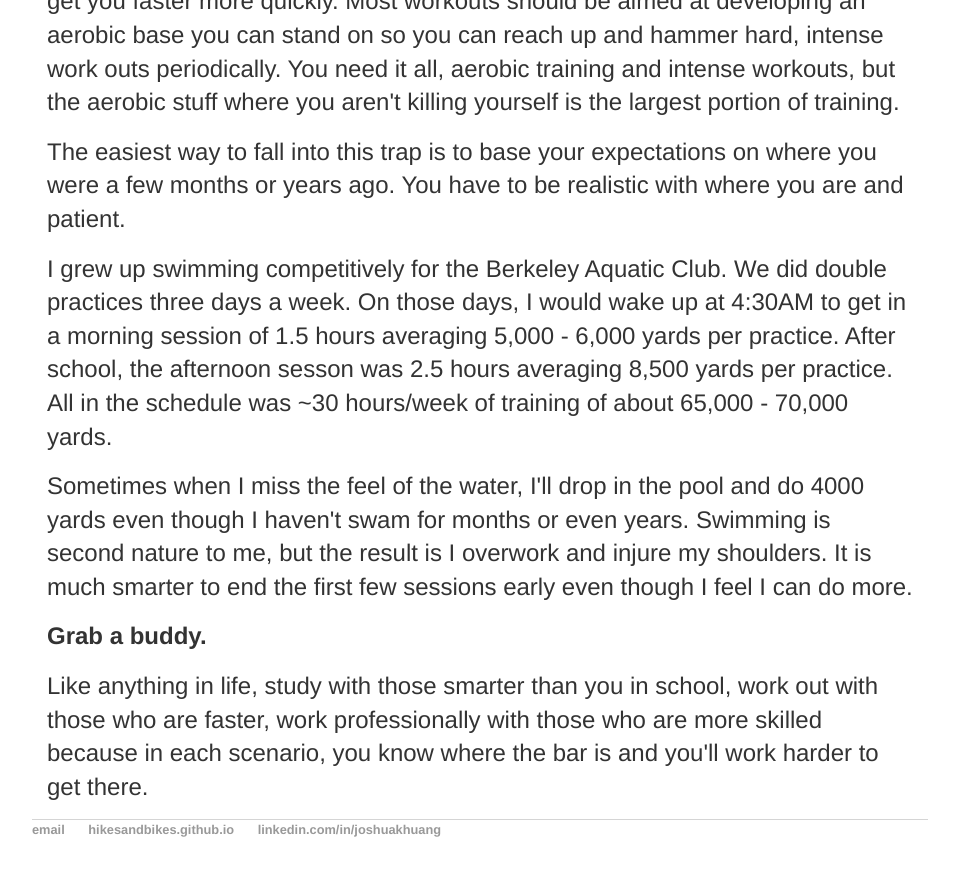
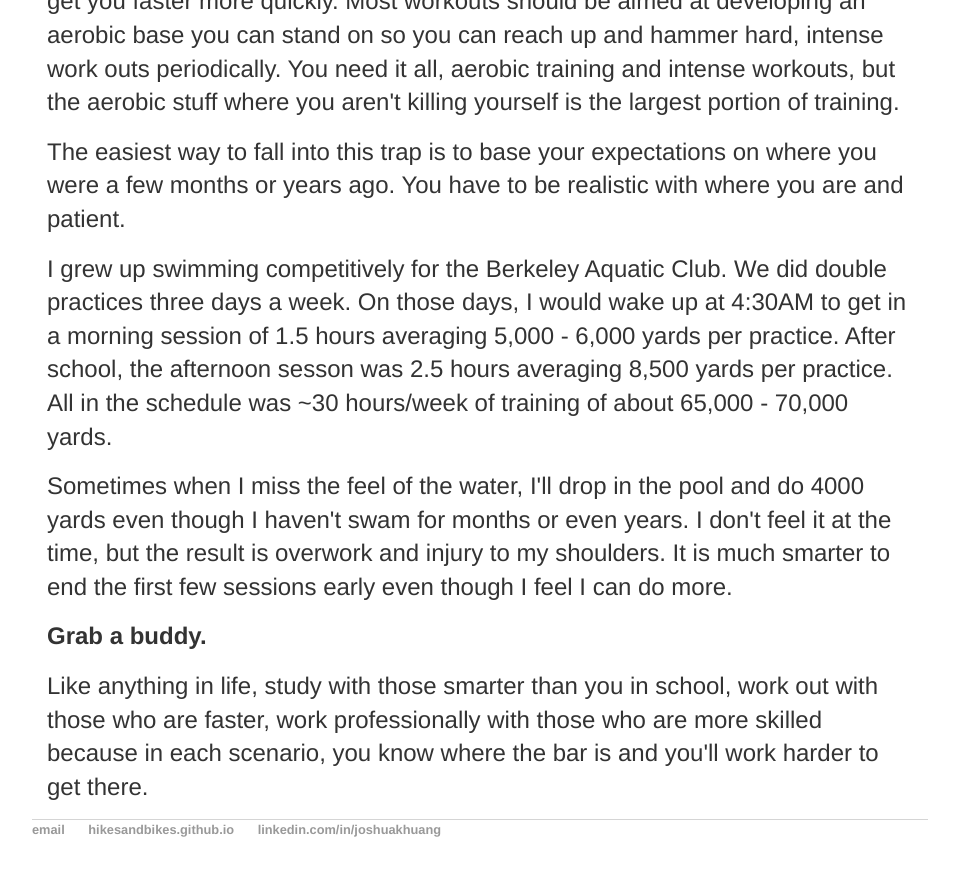
Before and after one commit to hikesandbikes/hikesandbikes.github.io, a Jekyll site: the page built from _posts/2020-07-04-the-need-for-speed.md, in a window 1280 px wide and 900 px high, scrolled down 1099 px. Shown: the top 876 px of the window, without its empty margins (160-1119 px from the left). Built offline with Jekyll 4.4.1, drawn with Linux system fonts in a browser that asks for light colours.

Commit message:
Update text edits

```diff
--- a/_posts/2020-07-04-the-need-for-speed.md
+++ b/_posts/2020-07-04-the-need-for-speed.md
@@ -31,7 +31,7 @@ The easiest way to fall into this trap is to base your expectations on where you
 </p>
 <p> I grew up swimming competitively for the Berkeley Aquatic Club.  We did double practices three days a week.  On those days, I would wake up at 4:30AM to get in a morning session of 1.5 hours averaging 5,000 - 6,000 yards per practice.  After school, the afternoon sesson was 2.5 hours averaging 8,500 yards per practice.  All in the schedule was ~30 hours/week of training of about 65,000 - 70,000 yards.
 </p>
-<p> Sometimes when I miss the feel of the water, I'll drop in the pool and do 4000 yards even though I haven't swam for months or even years.  Swimming is second nature to me, but the result is I overwork and injure my shoulders. It is much smarter to end the first few sessions early even though I feel I can do more.
+<p> Sometimes when I miss the feel of the water, I'll drop in the pool and do 4000 yards even though I haven't swam for months or even years.  I don't feel it at the time, but the result is overwork and injury to my shoulders. It is much smarter to end the first few sessions early even though I feel I can do more.
 </p>
 
 <blockquote>
```
